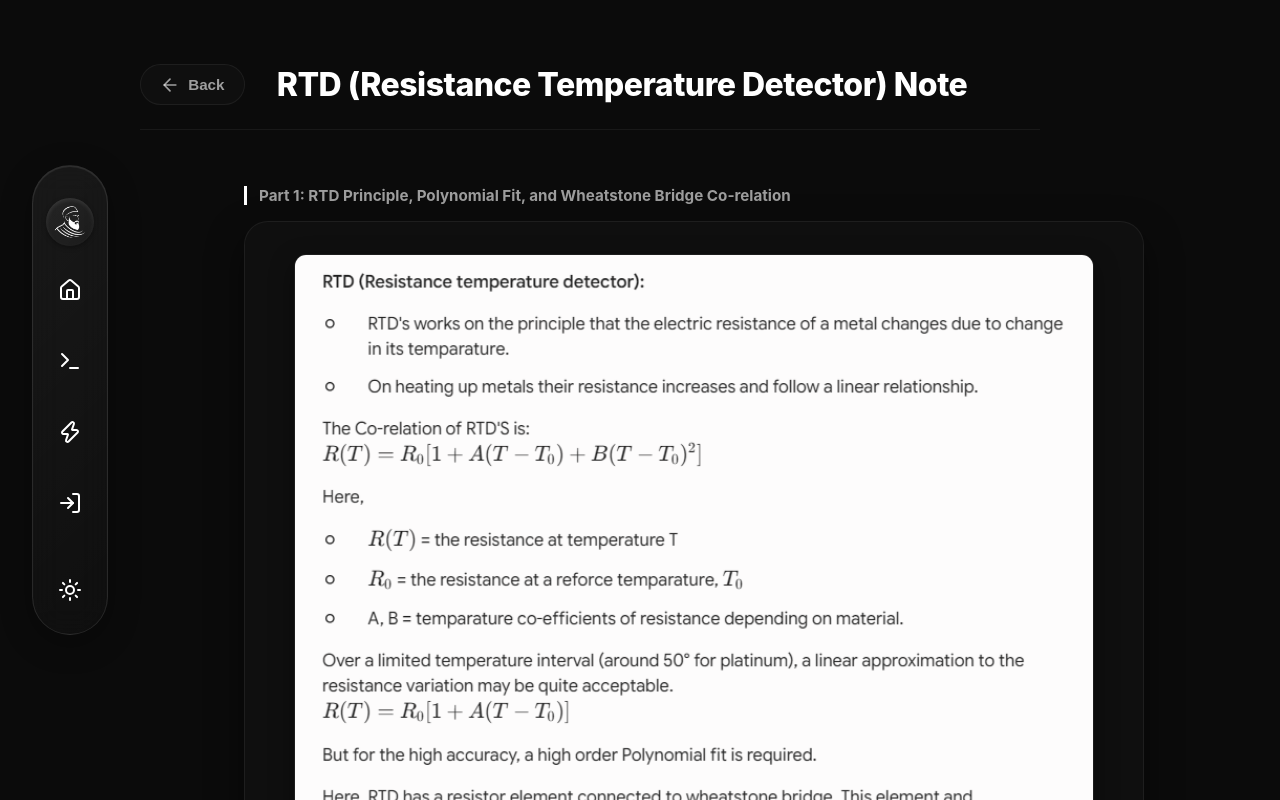
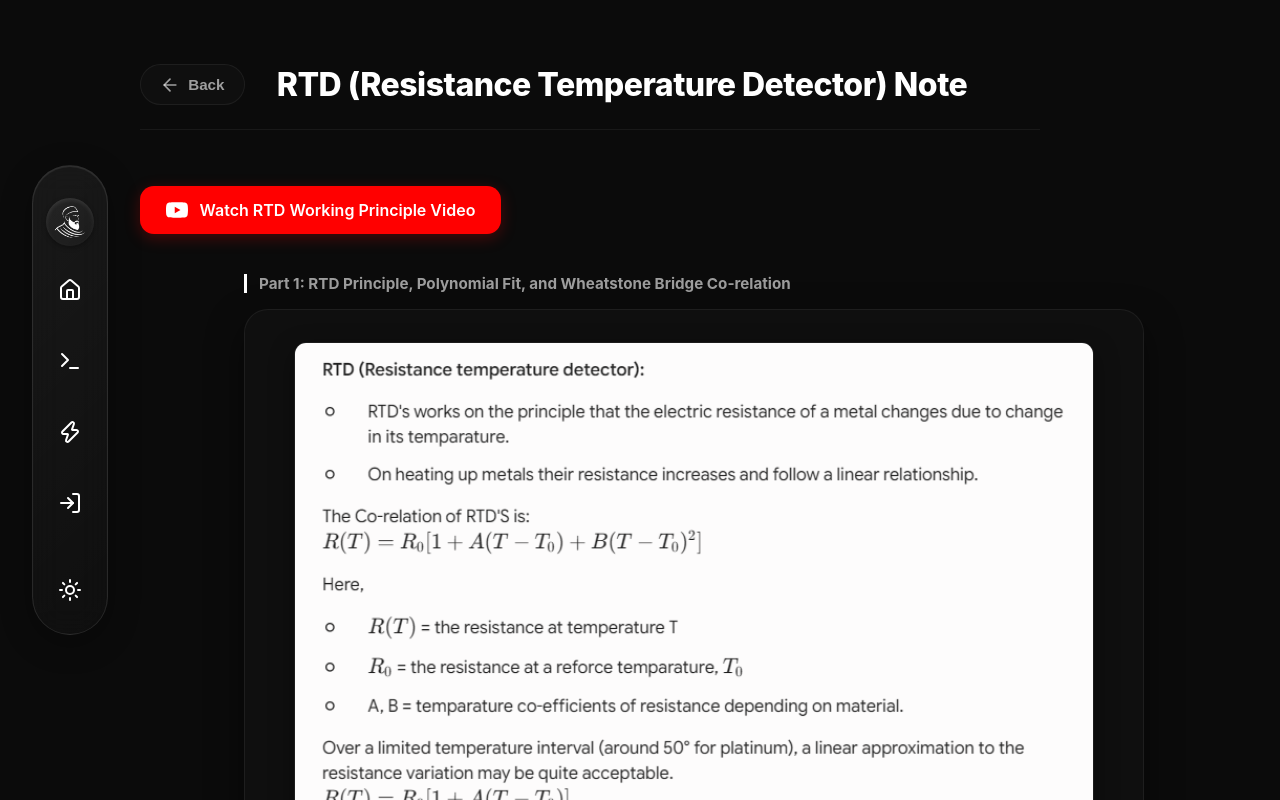
Before and after one commit to mongooseintown/TrashofCSE-Project, a React (Vite) app in the folder frontend/: page /eee/rtd in a window 1280 px wide. Shown: the top 800 px of the page. Built offline with nearby package versions, Linux system fonts and the light colour scheme.

Commit message:
Add YouTube working principle video link to RTD Note

```diff
--- a/frontend/src/pages/RTDNote.jsx
+++ b/frontend/src/pages/RTDNote.jsx
@@ -19,6 +19,45 @@ const RTDNote = () => {
           <span>Back</span>
         </button>
         <h1>RTD (Resistance Temperature Detector) Note</h1>
+      </div>
+
+      {/* YouTube Video Link Button */}
+      <div className="youtube-video-container" style={{ marginBottom: '2.5rem', display: 'flex', justifyContent: 'flex-start' }}>
+        <a
+          href="https://www.youtube.com/watch?v=3PCswhjLlhA"
+          target="_blank"
+          rel="noopener noreferrer"
+          style={{
+            display: 'inline-flex',
+            alignItems: 'center',
+            gap: '0.75rem',
+            background: '#ff0000',
+            color: '#ffffff',
+            padding: '0.8rem 1.6rem',
+            borderRadius: '14px',
+            textDecoration: 'none',
+            fontSize: '1rem',
+            fontWeight: '600',
+            boxShadow: '0 4px 15px rgba(255, 0, 0, 0.25)',
+            transition: 'all 0.3s cubic-bezier(0.4, 0, 0.2, 1)'
+          }}
+          onMouseEnter={(e) => {
+            e.currentTarget.style.background = '#cc0000';
+            e.currentTarget.style.transform = 'translateY(-2px)';
+            e.currentTarget.style.boxShadow = '0 6px 22px rgba(255, 0, 0, 0.45)';
+          }}
+          onMouseLeave={(e) => {
+            e.currentTarget.style.background = '#ff0000';
+            e.currentTarget.style.transform = 'translateY(0)';
+            e.currentTarget.style.boxShadow = '0 4px 15px rgba(255, 0, 0, 0.25)';
+          }}
+        >
+          {/* YouTube SVG Icon */}
+          <svg width="22" height="22" viewBox="0 0 24 24" fill="currentColor" xmlns="http://www.w3.org/2000/svg">
+            <path d="M23.498 6.163a3.003 3.003 0 0 0-2.11-2.11C19.517 3.545 12 3.545 12 3.545s-7.517 0-9.388.508a3.003 3.003 0 0 0-2.11 2.11C0 8.033 0 12 0 12s0 3.967.502 5.837a3.003 3.003 0 0 0 2.11 2.11c1.871.508 9.388.508 9.388.508s7.517 0 9.388-.508a3.003 3.003 0 0 0 2.11-2.11C24 15.967 24 12 24 12s0-3.967-.502-5.837zM9.545 15.568V8.432L15.818 12l-6.273 3.568z"/>
+          </svg>
+          <span>Watch RTD Working Principle Video</span>
+        </a>
       </div>
 
       {/* Note Images List */}
```
